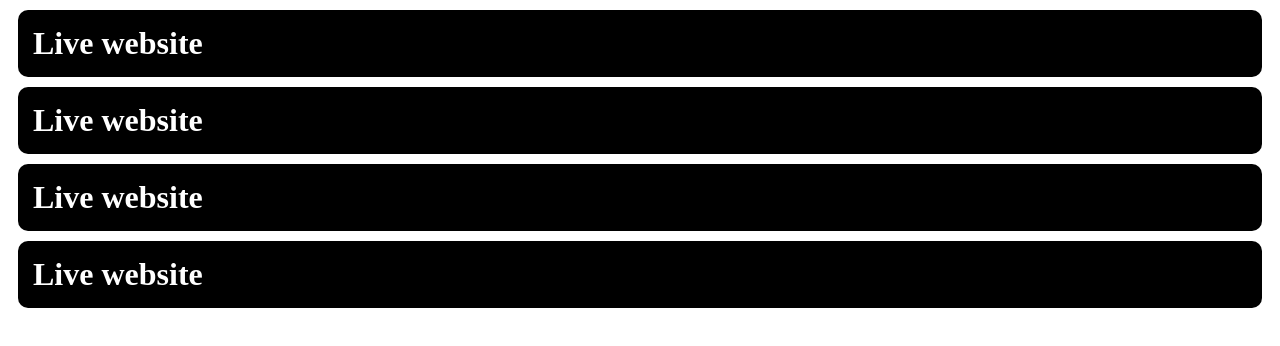
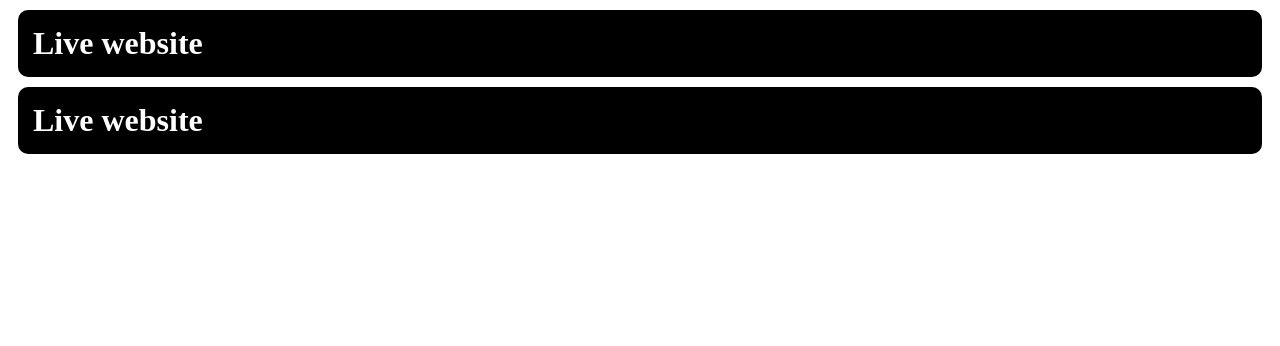
Before and after one commit to nirmalkumar52106/js4pmmmmm, a plain HTML site: page index.html in a window 1280 px wide. Drawn offline with Linux system fonts and the light colour scheme.

Commit message:
first commit

```diff
--- a/index.html
+++ b/index.html
@@ -17,8 +17,7 @@ border-radius: 10px;}
 
     <h1>Live website</h1>
     <h1>Live website</h1>
-    <h1>Live website</h1>
-    <h1>Live website</h1>
+
 
 </body>
 </html>
```
